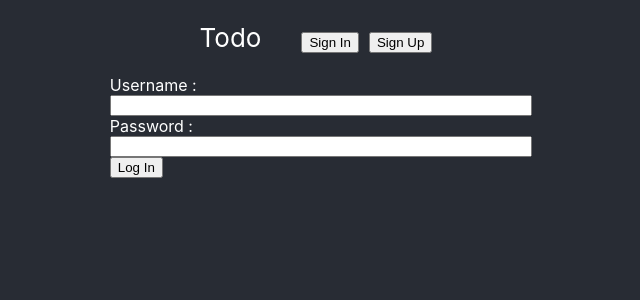
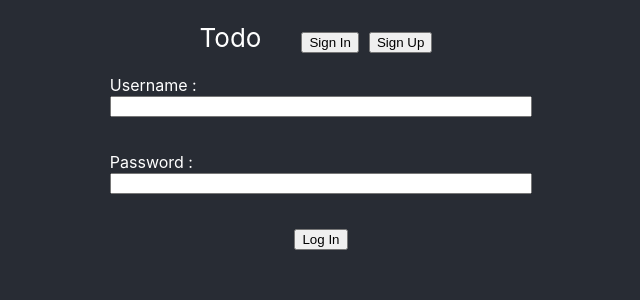
Before and after one commit to MathieuBouvet/reac-todo, a React (Create React App) app: page /login in a window 1280 px wide. Shown: the top 300 px of the page, without its empty margins (319-959 px from the left). Built offline with nearby package versions, Linux system fonts and the light colour scheme.

Commit message:
Add form group styling

```diff
--- a/src/components/App/forms.css
+++ b/src/components/App/forms.css
@@ -1,3 +1,6 @@
+:root {
+  --error-height: 20px;
+}
 .form {
   text-align: left;
 }
@@ -5,6 +8,21 @@
   display: block;
 }
 
+.form-group {
+  margin-bottom: 15px;
+}
+.form-group > *:last-child:not(.form-group-error) {
+  margin-bottom: var(--error-height);
+}
+
+.form-group-error {
+  height: var(--error-height);
+}
+
 input {
   width: 100%;
 }
+
+button[type="submit"] {
+  margin: auto;
+}
--- a/src/components/UserForm/UserForm.js
+++ b/src/components/UserForm/UserForm.js
@@ -3,12 +3,20 @@ import PropTypes from "prop-types";
 
 const UserForm = ({ usernameFields, passwordFields, errors, touched }) => (
   <>
-    <label htmlFor="username">Username :</label>
-    <input type="text" id="username" {...usernameFields} />
-    {touched.username && errors.username && <div>{errors.username}</div>}
-    <label htmlFor="password">Password :</label>
-    <input type="password" id="password" {...passwordFields} />
-    {touched.password && errors.password && <div>{errors.password}</div>}
+    <div className="form-group">
+      <label htmlFor="username">Username :</label>
+      <input type="text" id="username" {...usernameFields} />
+      {touched.username && errors.username && (
+        <div className="form-group-error">{errors.username}</div>
+      )}
+    </div>
+    <div className="form-group">
+      <label htmlFor="password">Password :</label>
+      <input type="password" id="password" {...passwordFields} />
+      {touched.password && errors.password && (
+        <div className="form-group-error">{errors.password}</div>
+      )}
+    </div>
   </>
 );
 const fieldPropType = PropTypes.shape({
```
